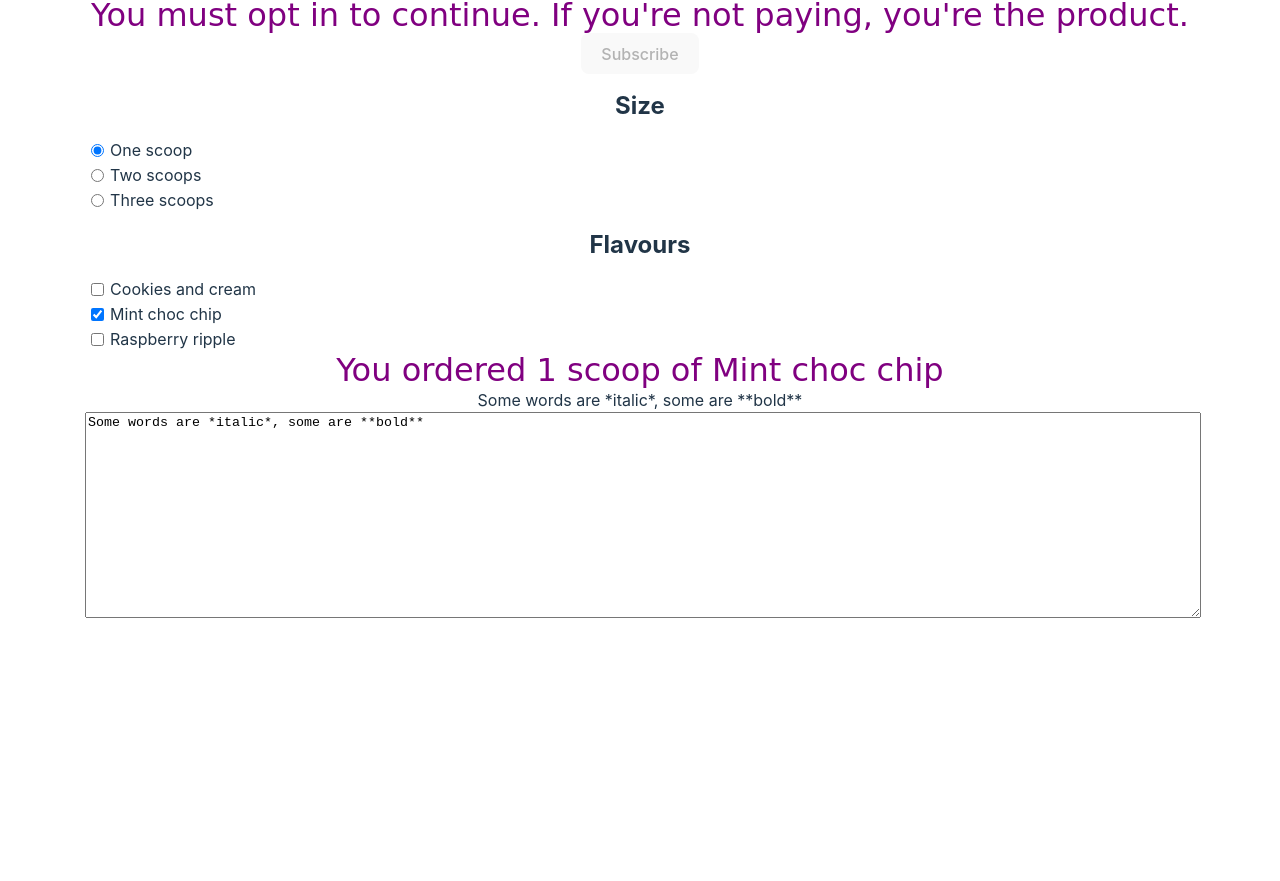
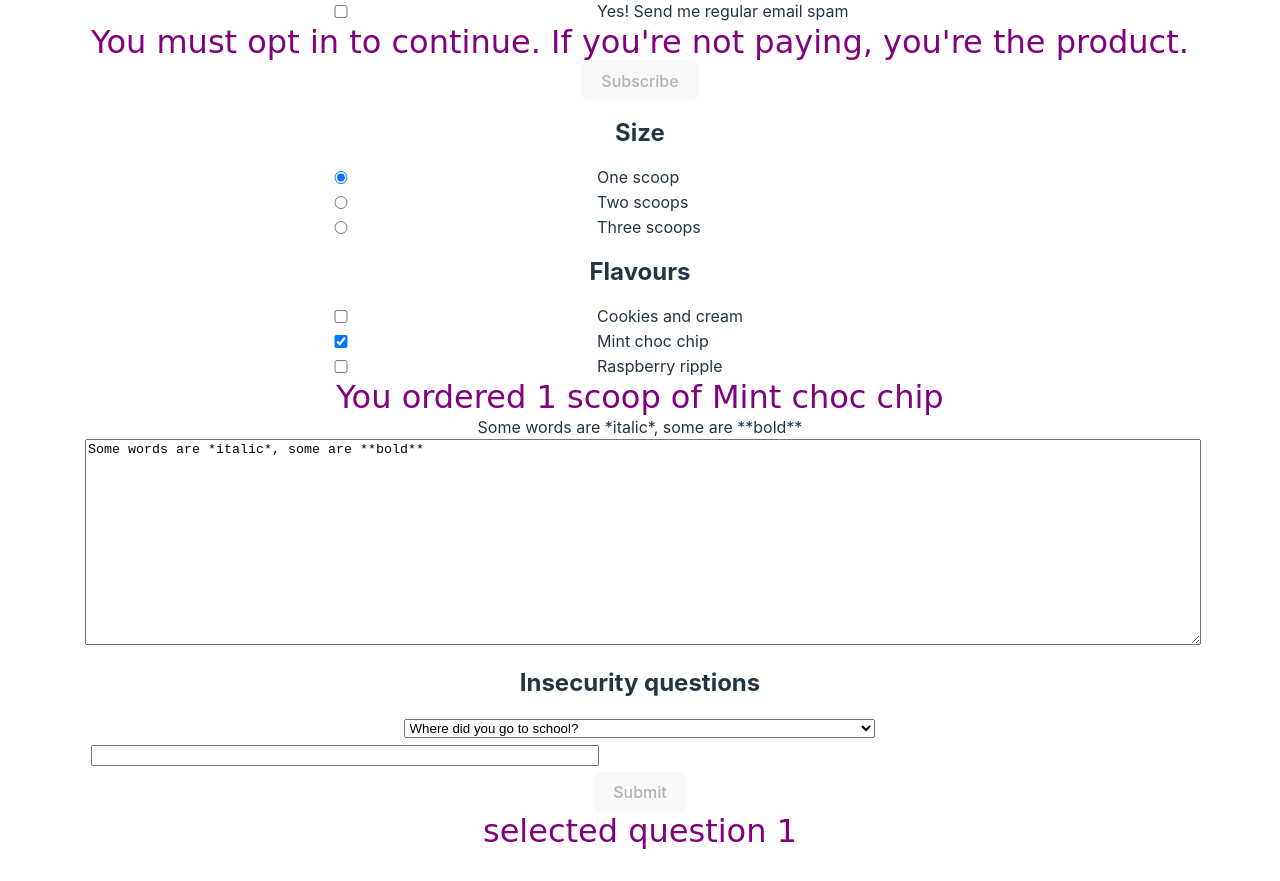
Before and after one commit to henrikvilhelmberglund/todo-svelte, a Svelte app: page / in a window 1280 px wide. Shown: the part 1542-2423 px from the top of the page. Before the commit the page ends 2198 px from the top, so only its background shows below. Built offline with nearby package versions, Linux system fonts and the light colour scheme; the HTML template or start-up script is replaced by a standard one.

Commit message:
add select binding

```diff
--- a/src/App.svelte
+++ b/src/App.svelte
@@ -94,6 +94,25 @@
   }
 
   let value = `Some words are *italic*, some are **bold**`;
+
+  let questions = [
+    { id: 1, text: `Where did you go to school?` },
+    { id: 2, text: `What is your mother's name?` },
+    {
+      id: 3,
+      text: `What is another personal fact that an attacker could easily find with Google?`,
+    },
+  ];
+
+  let selected;
+
+  let answer = "";
+
+  function handleSubmit() {
+    alert(
+      `answered question ${selected.id} (${selected.text}) with "${answer}"`
+    );
+  }
 </script>
 
 <main>
@@ -260,6 +279,24 @@
   {@html value}
 
   <textarea bind:value />
+
+  <h2>Insecurity questions</h2>
+
+  <form on:submit|preventDefault={handleSubmit}>
+    <select bind:value={selected} on:change={() => (answer = "")}>
+      {#each questions as question}
+        <option value={question}>
+          {question.text}
+        </option>
+      {/each}
+    </select>
+
+    <input bind:value={answer} />
+
+    <button disabled={!answer} type="submit"> Submit </button>
+  </form>
+
+  <p>selected question {selected ? selected.id : "[waiting...]"}</p>
 </main>
 
 <style>
@@ -285,4 +322,10 @@
     width: 100%;
     height: 200px;
   }
+
+  input {
+    display: block;
+    width: 500px;
+    max-width: 100%;
+  }
 </style>
```
